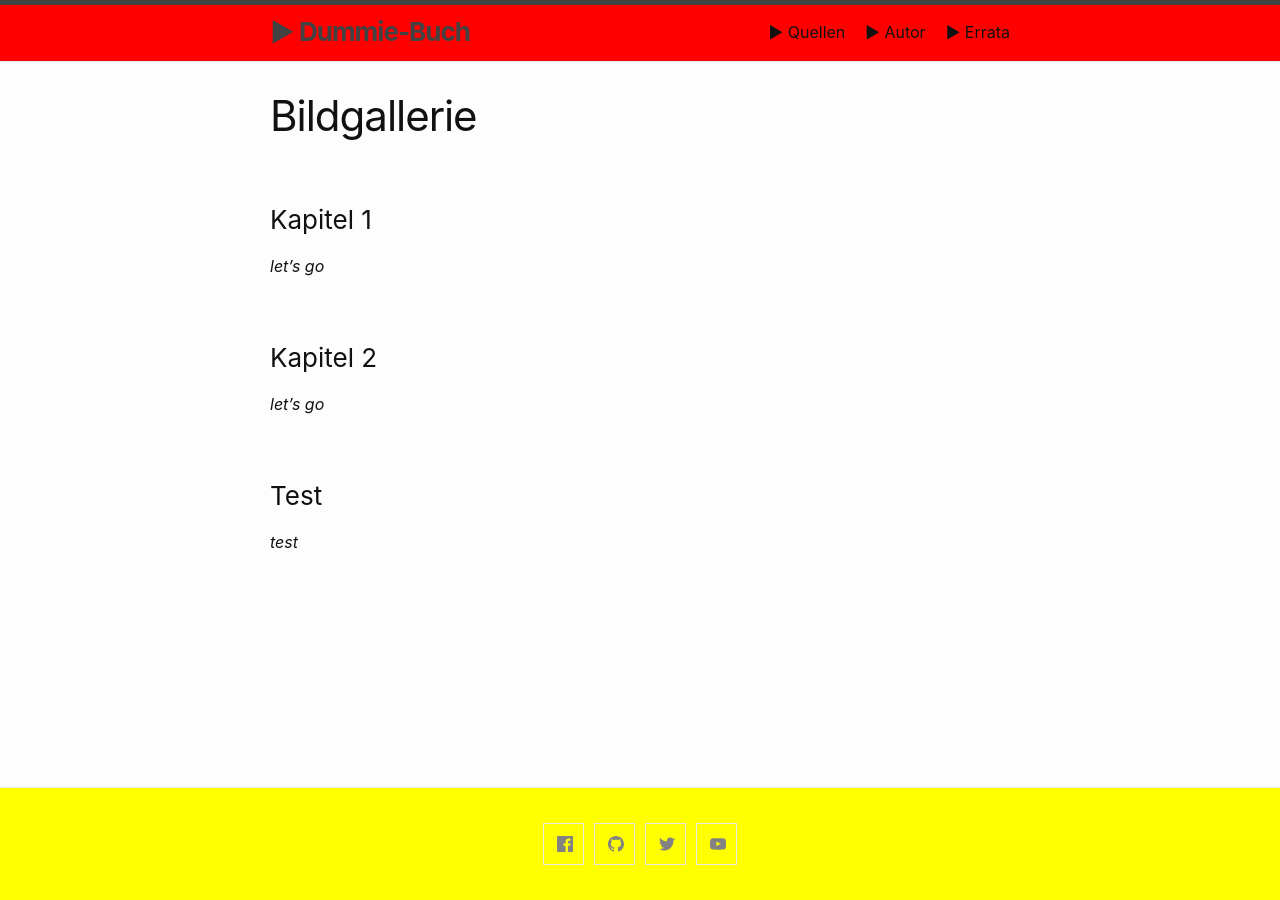
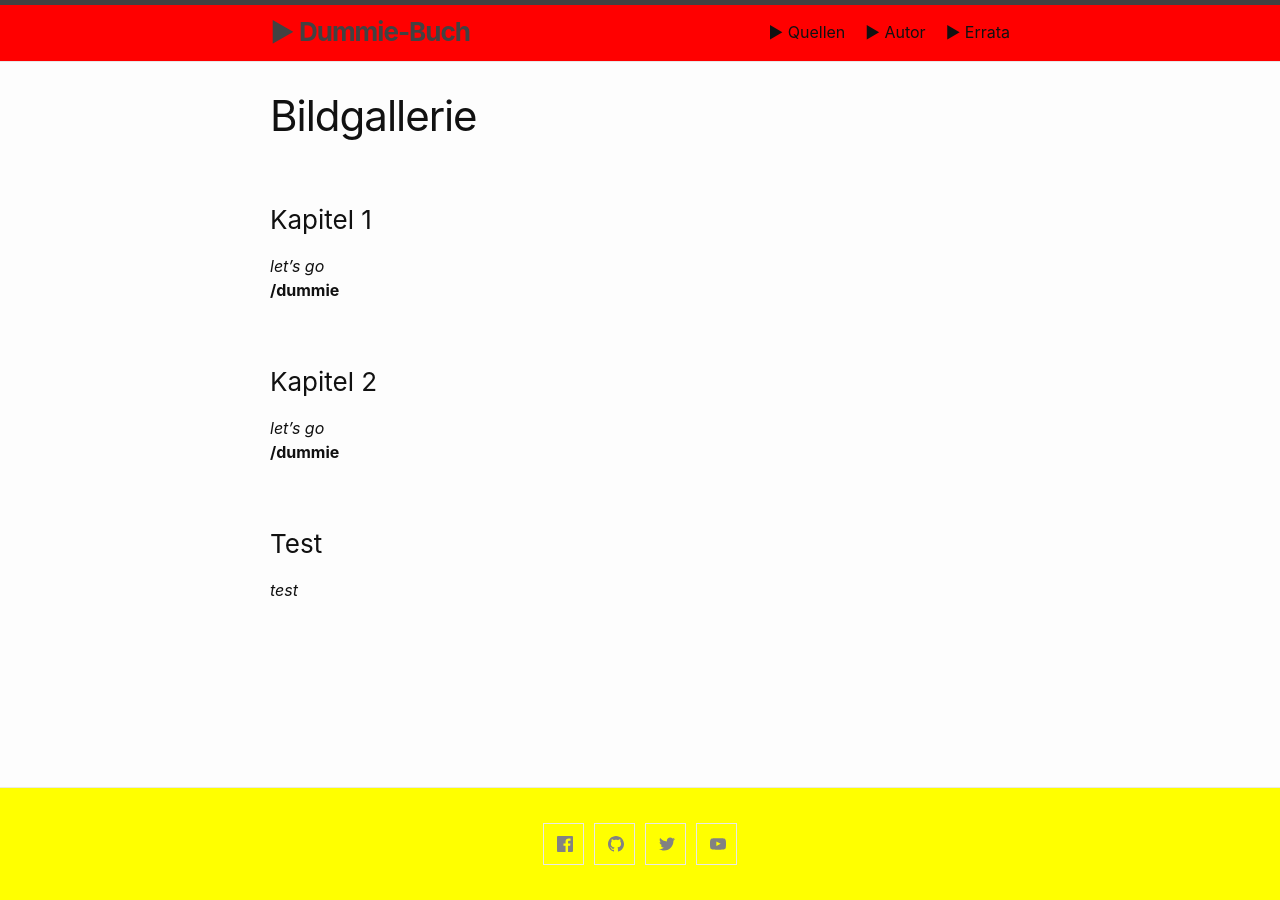
Before and after one commit to awkologist/dummie, a Jekyll site: the page built from weiteres.md, in a window 1280 px wide. Built offline with Jekyll 4.4.1, drawn with Linux system fonts in a browser that asks for light colours; Markdown is read by kramdown in place of the engine named in the settings.

Commit message:
Update gallery.html

```diff
--- a/_includes/gallery.html
+++ b/_includes/gallery.html
@@ -1,4 +1,8 @@
 <i>let's go</i>
+<br>
+<b>{{ site.baseurl }}</b>
+<br>
+<b>{{ img.url }}</b>
 
 {% assign rows = page.galleries[include.gallery] %}
 
```
